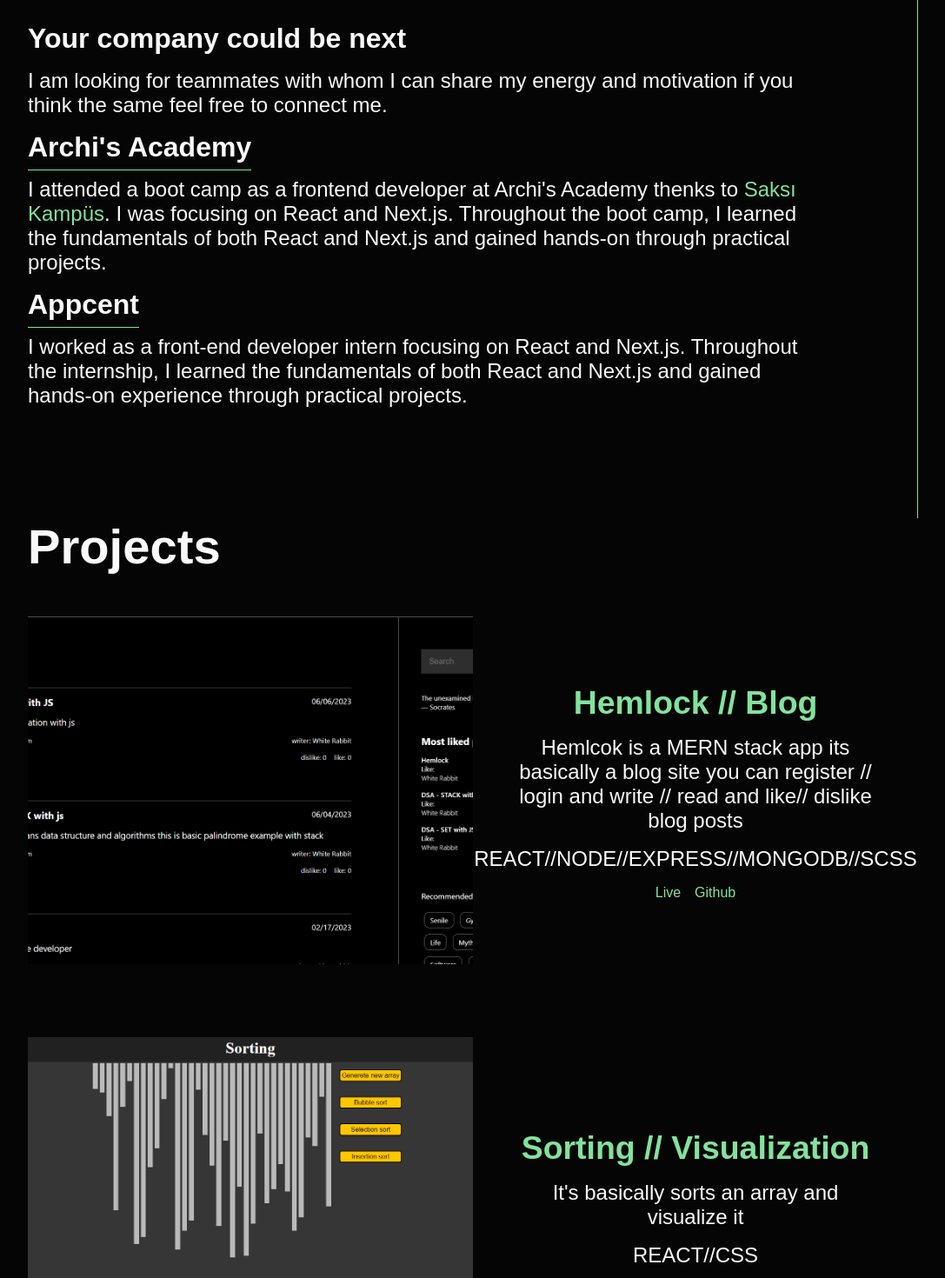
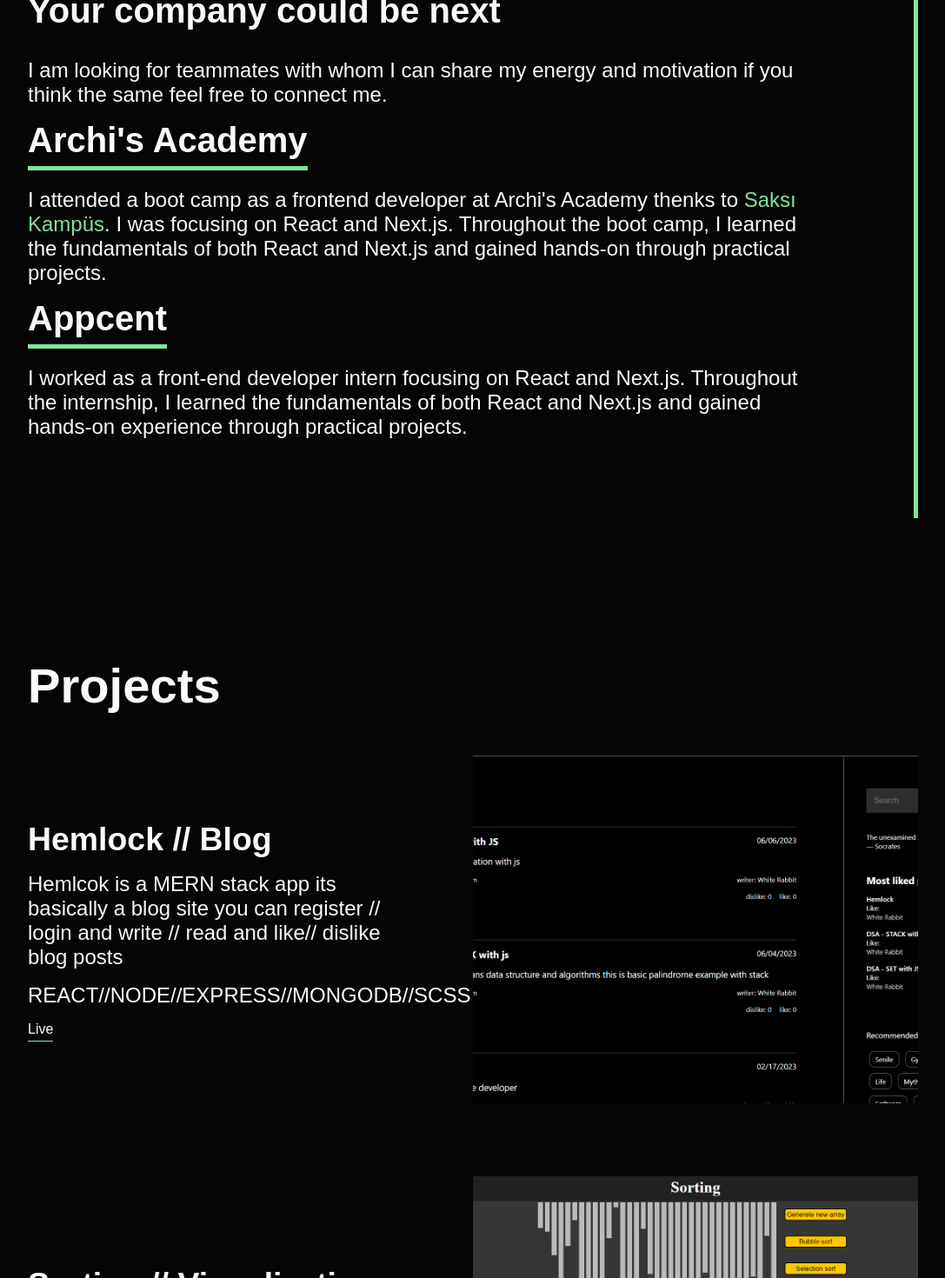
Before and after one commit to tezcanTunahan/resume, a Next.js app: page / in a window 1280 px wide. Shown: the part 1820-3290 px from the top of the page at 87% size, without its empty margins (96-1183 px from the left). Built offline with nearby package versions, Linux system fonts and the light colour scheme.

Commit message:
link fixed

```diff
--- a/components/Expertise.jsx
+++ b/components/Expertise.jsx
@@ -49,9 +49,11 @@
             animate={controls}
             className="expertise__mid__text"
           >
-            I am a computer engineer who is in his senior year. I have a high
-            interest in frontend and web development. I am willing to learn and
-            try new things.
+            <p>
+              I am a computer engineer who is in his senior year. I have a high
+              interest in frontend and web development. I am willing to learn
+              and try new things.
+            </p>
           </motion.div>
         </div>
       </div>
--- a/components/Nav.jsx
+++ b/components/Nav.jsx
@@ -1,14 +1,6 @@
-"use client";
 import "@/styles/nav.scss";
 
 export default function Nav() {
-  const handleMail = () => {
-    window.open("mailto:ttezcan.1999@gmail.com");
-  };
-  const handleBlog = () => {
-    window.open("https://hemlock.blog");
-  };
-
   return (
     <div className="nav">
       <div className="nav__left">
@@ -17,12 +9,12 @@
       <div className="nav__right">
         <ul className="nav__right__ul">
           <li className="nav__right__ul__li">
-            <a href="#" onClick={handleMail}>
+            <a href="mailto:ttezcan.1999@gmail.com" target="_blank">
               Contact <span>me</span>
             </a>
           </li>
           <li className="nav__right__ul__li">
-            <a href="#" onClick={handleBlog}>
+            <a href="https://www.hemlock.blog/" target="_blank">
               Blog
             </a>
           </li>
--- a/components/Projects.jsx
+++ b/components/Projects.jsx
@@ -23,6 +23,7 @@
           img={sorting}
           desc="It's basically sorts an array and visualize it"
           link="https://sortvisu.netlify.app/"
+          github="https://github.com/tezcanTunahan/sorting"
           tech="REACT//CSS"
         />
         <Card
@@ -30,6 +31,7 @@
           img={xox}
           desc="It's an XOX game you can play against a computer"
           link="https://tic-tac-toe-olive-pi.vercel.app/"
+          github="https://github.com/tezcanTunahan/tic-tac-toe"
           tech="REACT//CSS"
         />
       </div>
--- a/components/Work.jsx
+++ b/components/Work.jsx
@@ -50,12 +50,17 @@
         >
           <div className="work__mid__card">
             <h1 className="work__mid__card__title">
-              <a href="https://www.archisacademy.com">Archi's Academy</a>
+              <a href="https://www.archisacademy.com" target="_blank">
+                Archi's Academy
+              </a>
             </h1>
             <p className="work__mid__card__text">
               I attended a boot camp as a frontend developer at Archi's Academy
-              thenks to <a href="https://saksikampus.com/">Saksı Kampüs</a>. I
-              was focusing on React and Next.js. Throughout the boot camp, I
+              thenks to{" "}
+              <a href="https://saksikampus.com/" target="_blank">
+                Saksı Kampüs
+              </a>
+              . I was focusing on React and Next.js. Throughout the boot camp, I
               learned the fundamentals of both React and Next.js and gained
               hands-on through practical projects.
             </p>
@@ -73,7 +78,9 @@
         >
           <div className="work__mid__card">
             <h1 className="work__mid__card__title">
-              <a href="https://www.appcent.mobi">Appcent</a>
+              <a href="https://www.appcent.mobi" target="_blank">
+                Appcent
+              </a>
             </h1>
             <p className="work__mid__card__text">
               I worked as a front-end developer intern focusing on React and
--- a/components/ui/Card.jsx
+++ b/components/ui/Card.jsx
@@ -4,7 +4,7 @@
 import { motion, useInView, useAnimation } from "framer-motion";
 import { useEffect, useRef } from "react";
 
-export default function Card({ img, title, desc, tech, link }) {
+export default function Card({ img, title, desc, tech, link, github }) {
   const ref = useRef(null);
   const isInView = useInView(ref, { once: true });
   const mainControls = useAnimation();
@@ -20,29 +20,36 @@
   return (
     <div ref={ref} className="card">
       <div className="card--left">
+        <div className="card--left__title">
+          <a href="">
+            <h3>{title}</h3>
+          </a>
+        </div>
+        <p className="card--left__desc">{desc}</p>
+        <p className="card--left__tech">{tech}</p>
+        <div className="card--left__links">
+          <a href={link} target="_blank">
+            Live
+          </a>
+          {github && (
+            <a href={github} target="_blank">
+              Github
+            </a>
+          )}
+        </div>
+      </div>
+      <div className="card--right">
         <motion.div
           variants={{
-            hidden: { opacity: 0, x: -500 },
+            hidden: { opacity: 0, x: -200 },
             visible: { opacity: 1, x: 0 },
           }}
           initial="hidden"
           animate={mainControls}
           transition={{ duration: 1 }}
-          className="home__top"
         >
-          <Image src={img} alt="" className="card--left__img" />
+          <Image src={img} alt="" className="card--right__img" />
         </motion.div>
-      </div>
-      <div className="card--right">
-        <div className="card--right__title">
-          <h3>{title}</h3>
-        </div>
-        <p className="card--right__desc">{desc}</p>
-        <p className="card--right__tech">{tech}</p>
-        <div className="card--right__links">
-          <a href={link}>Live</a>
-          <a href="">Github</a>
-        </div>
       </div>
     </div>
   );
--- a/styles/expertise.scss
+++ b/styles/expertise.scss
@@ -24,7 +24,6 @@
       }
     }
     &__text {
-      @include fontsize(1.5rem);
       flex-basis: 50%;
     }
   }
--- a/styles/projects.scss
+++ b/styles/projects.scss
@@ -9,6 +9,6 @@
     margin-bottom: 3rem;
   }
   &__proje {
-    @include flex(space-between, center, column, 5rem);
+    @include flex(flex-start, flex-start, column, 5rem);
   }
 }
--- a/styles/ui/card.scss
+++ b/styles/ui/card.scss
@@ -3,6 +3,23 @@
 .card {
   @include flex(center, center, row, 0);
   &--left {
+    flex-basis: 50%;
+    @include flex(flex-start, flex-start, column, 1rem);
+    &__title {
+      @include fontsize(2rem);
+    }
+    &__desc {
+      width: 80%;
+    }
+    &__links {
+      @include flex(center, center, row, 1rem);
+      a {
+        border-bottom: 1px solid $primary;
+        padding-bottom: 0.3rem;
+      }
+    }
+  }
+  &--right {
     flex-basis: 50%;
     &__img {
       width: 100%;
@@ -10,40 +27,15 @@
       object-fit: cover;
     }
   }
-  &--right {
-    flex-basis: 50%;
-    @include flex(center, center, column, 1rem);
-    &__title {
-      @include fontsize(2rem);
-      color: $accent;
-      cursor: pointer;
-      &:hover {
-        color: $primary;
-      }
+}
+
+@media screen and (max-width: 1200px) {
+  .card {
+    &--left {
+      flex-basis: 100%;
     }
-    &__desc {
-      text-align: center;
-      width: 80%;
-    }
-    &__links {
-      @include flex(center, center, row, 1rem);
-      a {
-        color: $accent;
-        &:hover {
-          color: $primary;
-        }
-      }
+    &--right {
+      display: none;
     }
   }
 }
-
-@media screen and (max-width: 768px) {
-  .card {
-    @include flex(center, center, column, 0);
-    &--left {
-      &__img {
-        display: none;
-      }
-    }
-  }
-}
--- a/styles/work.scss
+++ b/styles/work.scss
@@ -1,10 +1,11 @@
 @import "./variables.scss";
 .work {
+  margin: 0 auto 10rem auto;
+
   height: 100vh;
   width: 80vw;
-  margin: auto;
   @include flex(center, flex-start, column, 0);
-  border-right: 1px solid $accent;
+  border-right: 5px solid $accent;
   &__top {
     &__title {
       @include fontsize(3rem);
@@ -16,10 +17,11 @@
     &__card {
       @include flex(center, flex-start, column, 1rem);
       &__title {
-        @include fontsize(2rem);
+        @include fontsize(2.5rem);
+        margin-bottom: 1rem;
         a {
           padding-bottom: 0.5rem;
-          border-bottom: 1px solid $accent;
+          border-bottom: 5px solid $accent;
         }
       }
       &__text {
```
